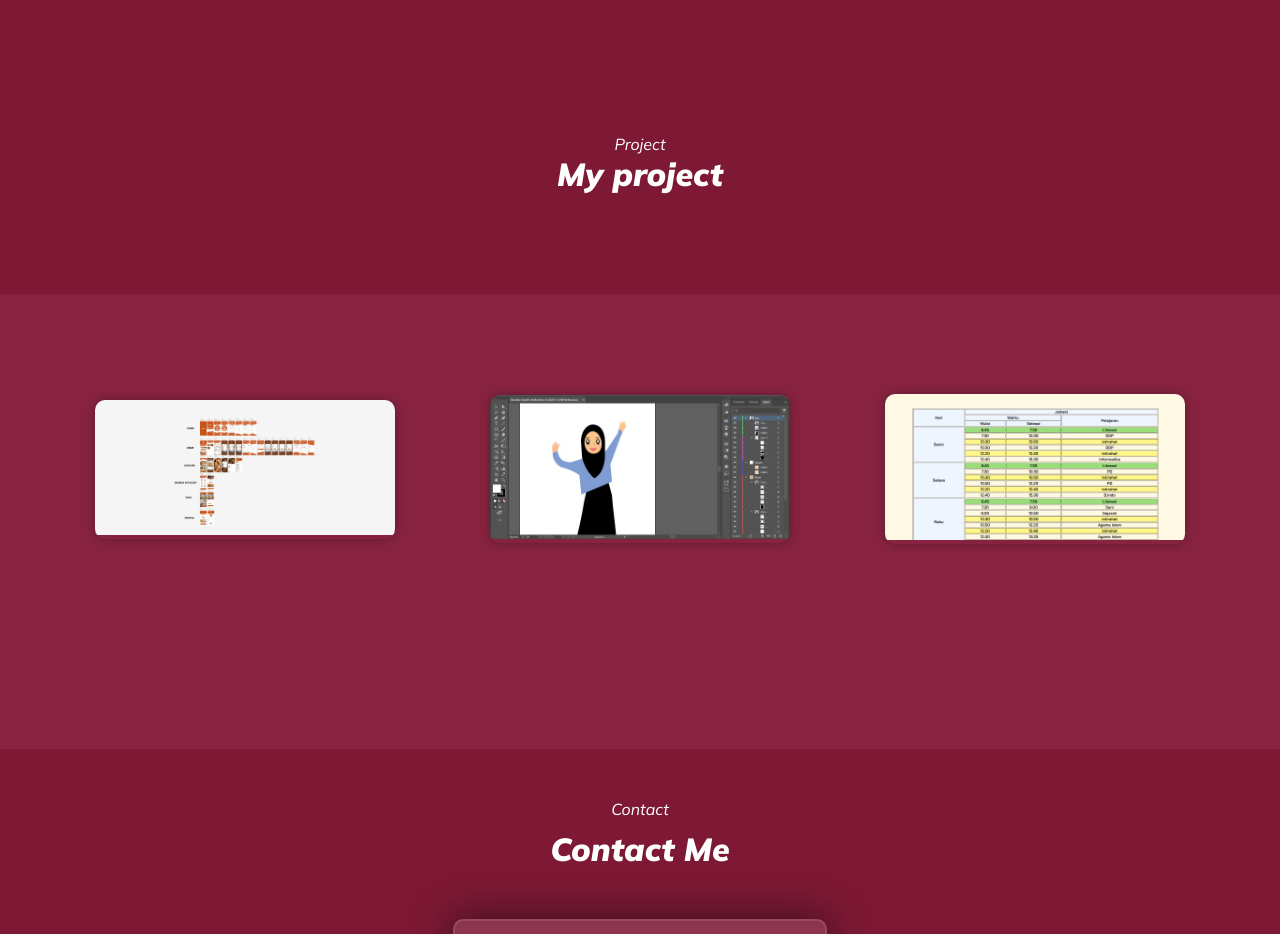
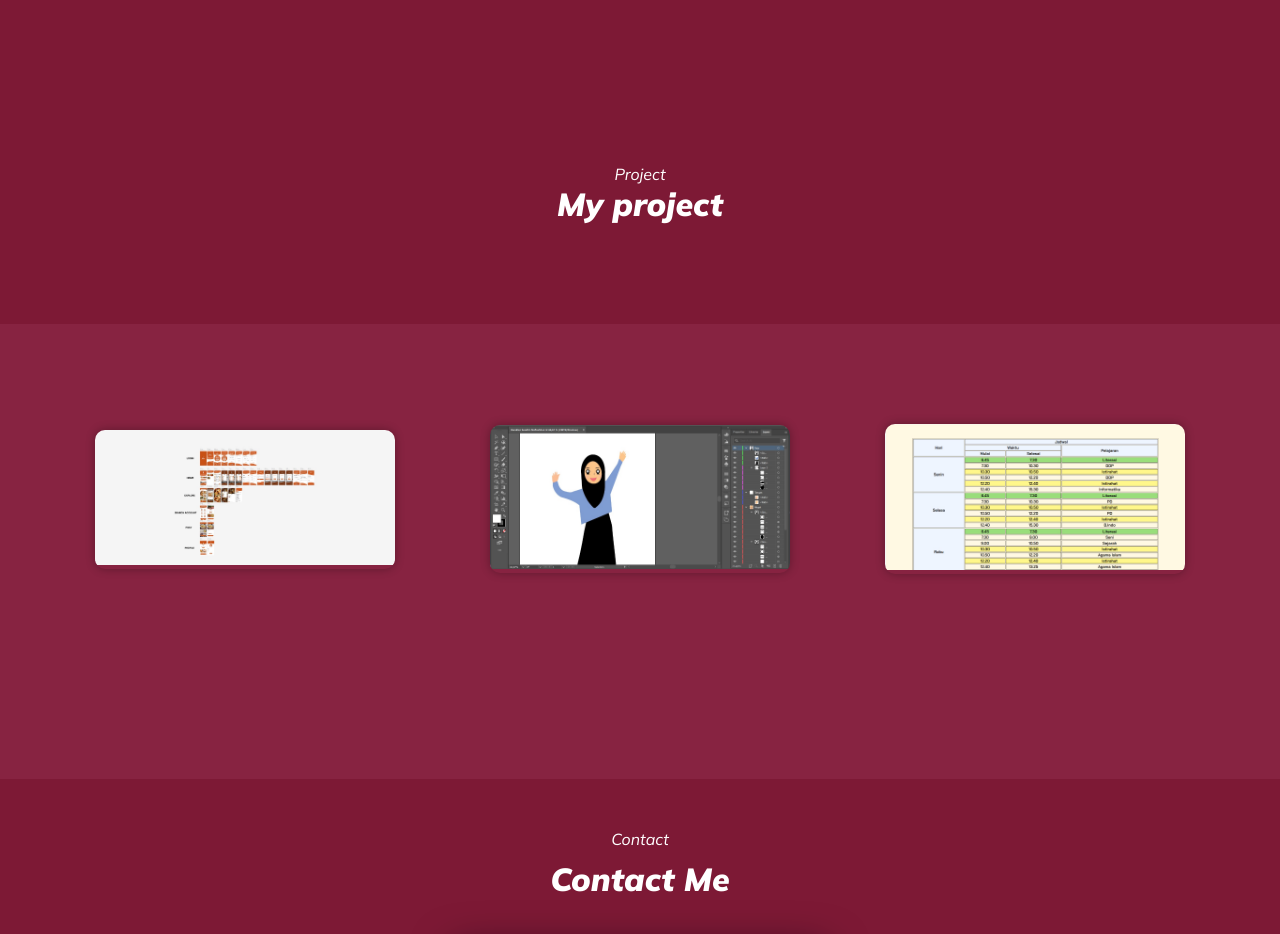
Before and after one commit to Nafisahyr/HTMLDasar, a plain HTML site: page index.html in a window 1280 px wide. Shown: the part 1980-2914 px from the top of the page. Drawn offline with nearby package versions, Linux system fonts and the light colour scheme; a script that the page names is missing; files whose address does not match are found by name.

Commit message:
first commit

```diff
--- a/style.css
+++ b/style.css
@@ -267,7 +267,7 @@ nav {
  .header-project {
     text-align: center;
     color: #ffff;
-    margin-top: 10px;
+    margin-top: 40px;
  }
 
  .desc-project h1 {
```
Also changed, not shown: AI.jpg (added), figma.jpg (added), naf.jpg (added), pd.jpg (added).
